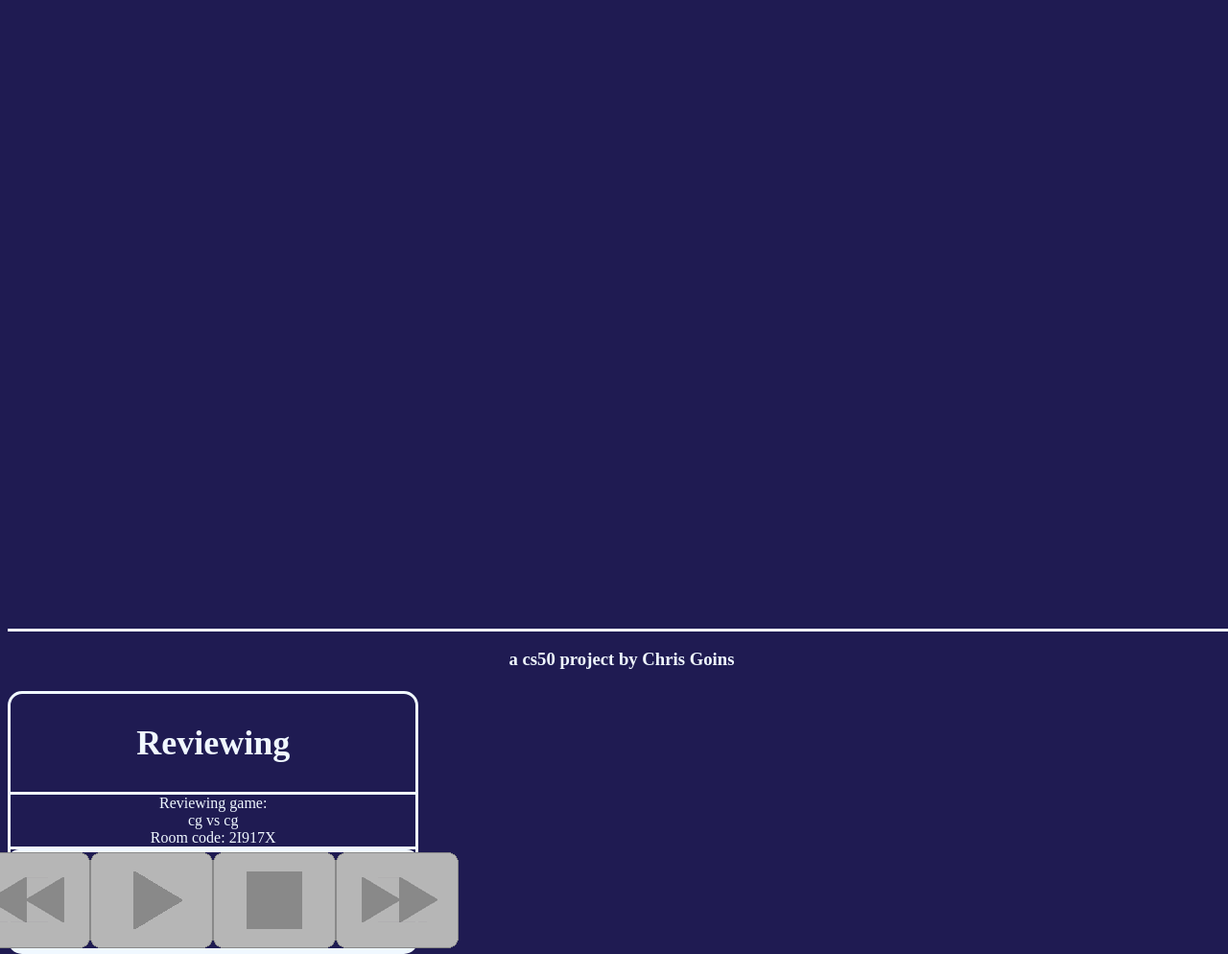
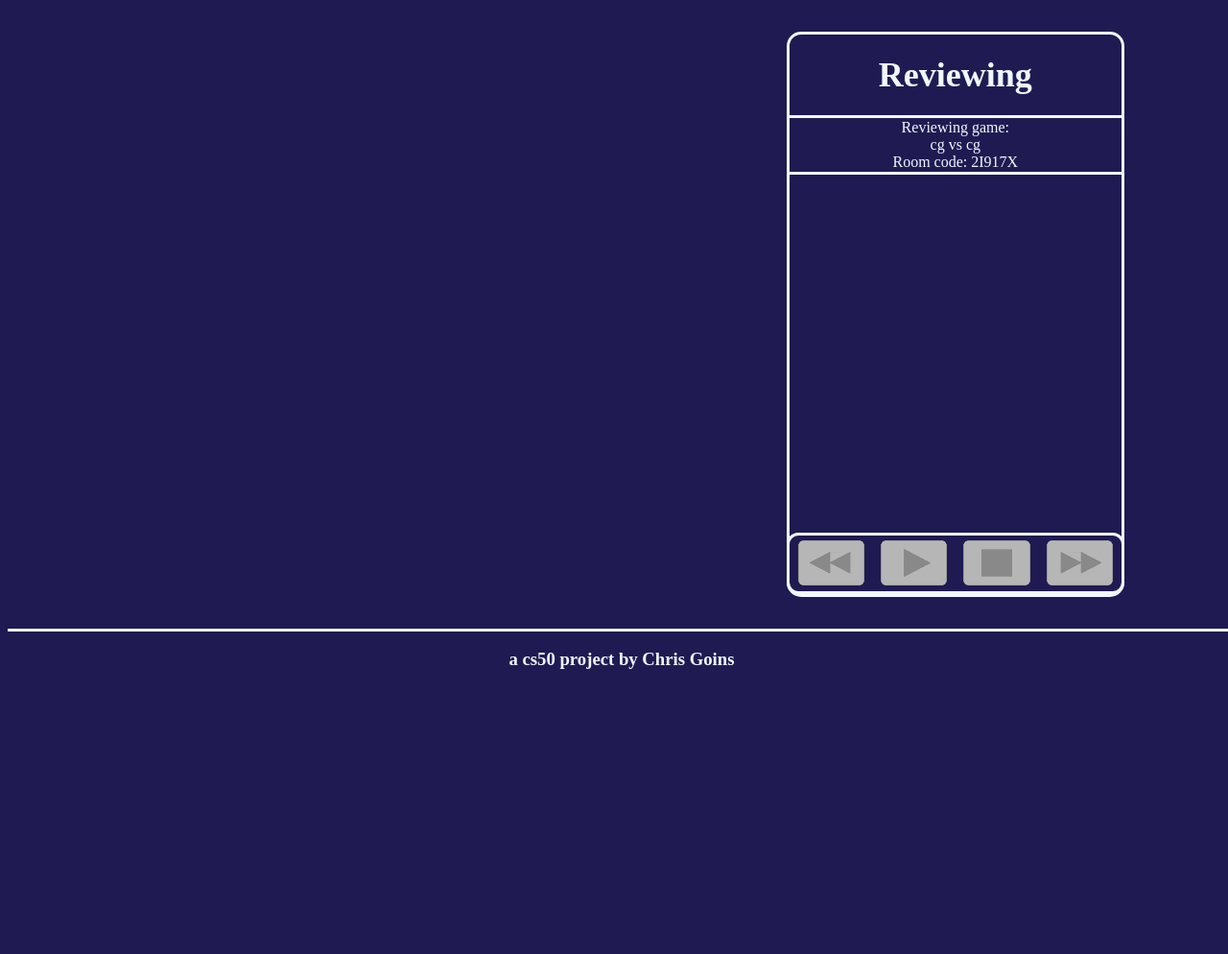
Before and after one commit to clgoins/pyChess, a Django app: a page that uses pychess/templates/pychess/reviewGame.html in a window 1280 px wide. Shown: the part 91-1085 px from the top of the page at 96% size. After the commit the page ends 788 px from the top, so only its background shows below. Run offline with Django 4.2, Linux system fonts and the light colour scheme; a user stored in the database is signed in; data comes from the database, SQL or seed files in the repository; both versions use the stored data as it was after the commit; some libraries are stand-ins or nearby versions.

Commit message:
I think I'm finally finished with CSS
I hope

```diff
--- a/pychess/static/pychess/styles.css
+++ b/pychess/static/pychess/styles.css
@@ -174,18 +174,15 @@
     flex-direction:column;
     align-items: center;
     justify-content: center;
-
-
 }
 
 .board {
     max-width:100%;
     max-height:100%;
-    height:auto;
+    height:100%;
     display:grid;
     grid-template-rows: 12.5% 12.5% 12.5% 12.5% 12.5% 12.5% 12.5% 12.5%;
     aspect-ratio: 1/1;
-
 }
 
 .boardRow {
@@ -249,14 +246,14 @@
     justify-content: center;
     flex-grow:0;
     flex-shrink: 0;
-    flex-basis: 15%;
+    height: 3.5em;
     border-bottom:solid;
     font-size:24px;
     font-weight: bold;
 }
 
 .infoMid {
-    flex-basis:15%;
+    height: 3.5em;
     flex-grow:0;
     flex-shrink:0;
     border-bottom:solid;
@@ -265,27 +262,14 @@
     flex-direction:column;
     align-items: center;
     justify-content: center;
-    overflow-x:hidden;
 }
 
-.infoBottomLocal {
+.infoBottom {
     width:100%;
     display:flex;
     flex-direction:column;
     flex-grow:1;
     flex-shrink: 1;
-    flex-basis:82%;
-    overflow-y: auto;
-    overflow-x: hidden;
-    border-radius:15px;
-}
-
-.infoBottomNetwork {
-    width:100%;
-    display:flex;
-    flex-direction:column;
-    flex-grow:0;
-    flex-shrink: 0;
     flex-basis:70%;
     overflow-y: auto;
     overflow-x: hidden;
@@ -304,3 +288,25 @@
     margin-top:3px;
     border-radius:15px;
 }
+
+.userNameDisplay {
+    overflow:hidden;
+    text-align: center;
+    text-overflow: ellipsis;
+    text-wrap: nowrap;
+}
+
+.transportBar {
+    flex-basis:10%;
+    display:flex;
+    flex-direction:row;
+    align-items:center;
+    justify-content: space-around;
+}
+
+.transportButton {
+    flex-basis:20%;
+    height:80%;
+    width:20%;
+    max-height:100%;
+}
--- a/pychess/templates/pychess/reviewGame.html
+++ b/pychess/templates/pychess/reviewGame.html
@@ -5,13 +5,60 @@
 {% endblock %}
 
 {% block body %}
-<div class="centeredContent">
-    <div class="main">
-        <div class="game">
-            <div class="boardContainer" id="boardContainer">
 
-            </div>
+<style>
+    @media (max-aspect-ratio:1/1)
+    {
+        .game{
+            flex-direction:column;
+            aspect-ratio: 9/16;
+        }
+
+        .boardContainer{
+            flex-basis:50%;
+            max-height:50%;
+        }
+
+
+        .info{
+            max-height:50%;
+            max-width:100%;
+            flex-basis:50%;
+        }
+
+        .infoBottomNetwork{
+            flex-basis:40%;
+        }
+
+        .board{
+            height:auto;
+            width:100%;
+        }
+    }
+
+    @media (max-aspect-ratio:1/1) and (max-height:750px)
+{
+    .infoBottom{
+        display:none;
+    }
+    .infoTop{
+        flex-basis:30%;
+    }
+    .infoMid{
+        flex-basis:30%;
+    }
+    .transportBar{
+        flex-basis:40%;
+    }
+}
+</style>
+
+<div class="gameContainer">
+    <div class="game">
+        <div class="boardContainer" id="boardContainer">
+
         </div>
+
         <div class="info">
             <div class="infoTop">
                 <h2 id="status">
@@ -23,7 +70,7 @@
                 <div style="max-width:75%; overflow:hidden; text-align: center; text-overflow: ellipsis; text-wrap: nowrap;"><span id="p1"></span> vs <span id="p2"></span></div>
                 <div>Room code: <span id="roomCode"></span></div>
             </div>
-            <div class="infoBottomNetwork" style="flex-basis:60%" id="moveList">
+            <div class="infoBottom" style="flex-basis:60%" id="moveList">
 
             </div>
             <div class="transportBar">
@@ -33,9 +80,9 @@
                 <img class="transportButton" src="/static/pychess/images/button_next.png" id="nextButton">
             </div>
         </div>
-
     </div>
 </div>
+
 
 {% csrf_token %}
 
@@ -43,6 +90,9 @@
 
     //All of the board state information is generated client side during review; to avoid needless database queries.
     //One call can be made at the start of the game to get the move list; and everything else can be done on the frontend.
+
+
+    window.addEventListener('resize', setBoardAspectRatio);
 
     var gameState = {};
     var gameID = "{{ gameID }}"
@@ -404,7 +454,25 @@
         return [xPos, yPos];
     }
 
+    //Changes the way the board fits in the boardContainer when the window is resized.
+    //Want to ensure largest possible area while still maintaining 1/1 aspect ratio; without overflowing from parent container.
+    function setBoardAspectRatio()
+    {
+        let board = document.querySelector(".board");
+        let boardContainer = document.querySelector(".boardContainer");
 
+        if(boardContainer.clientHeight > boardContainer.clientWidth)
+        {
+            board.style.width = "100%";
+            board.style.height = "auto";
+        }
+        else
+        {
+            board.style.height = "100%";
+            board.style.width = "auto";
+        }
+
+    }
 
     //=====Event listeners for the transport buttons=======
 
```
Also changed, not shown: pychess/templates/pychess/localGame.html (+32 -2 lines), pychess/templates/pychess/networkGame.html (+36 -6 lines), pychess/templates/pychess/spectateGame.html (+74 -10 lines), db.sqlite3.
